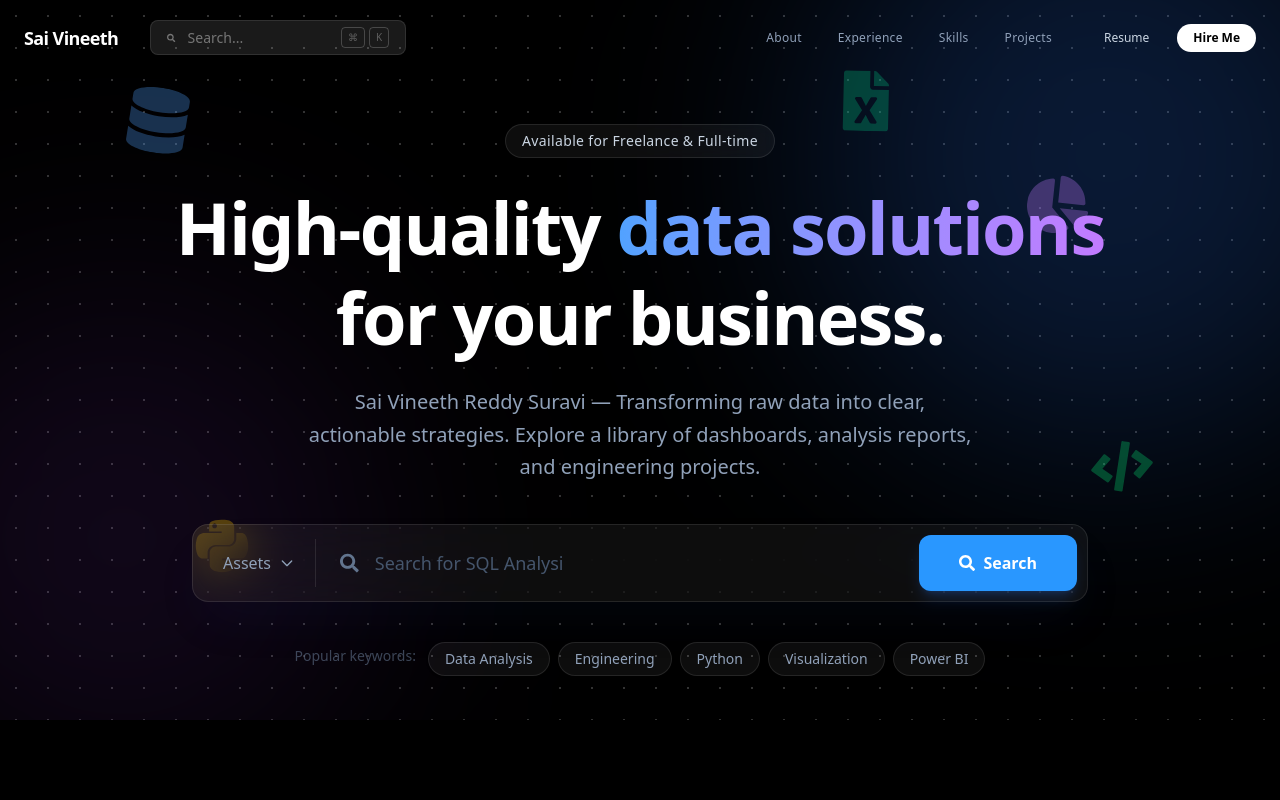
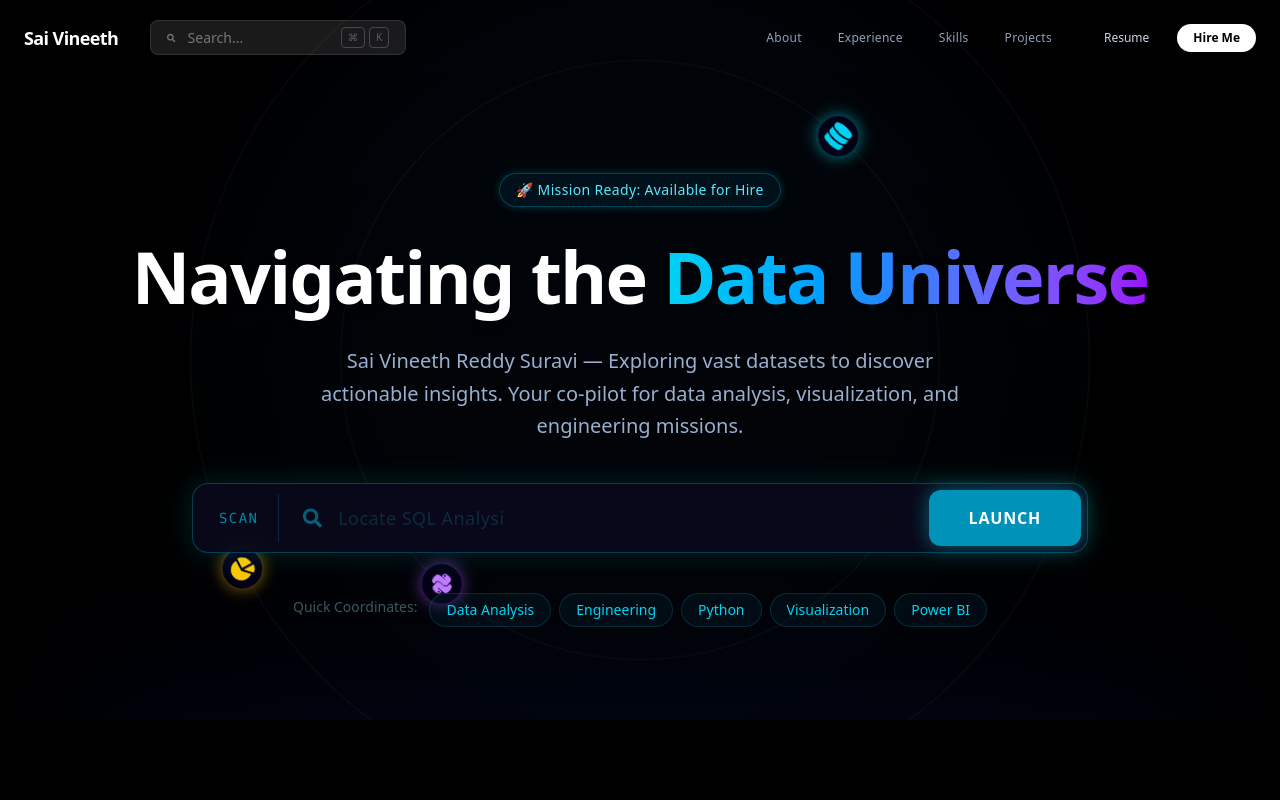
Before and after one commit to saivineethreddysuravi/saivineethreddysuravi.com, a Next.js app: page / in a window 1280 px wide. Shown: the top 800 px of the page. Built offline with nearby package versions, Linux system fonts and the light colour scheme.

Commit message:
Update portfolio theme to Earth & Solar System (Deep Space)

```diff
--- a/src/app/globals.css
+++ b/src/app/globals.css
@@ -1,26 +1,31 @@
 @import "tailwindcss";
 
 @theme {
-  --color-background: #000000;
+  --color-background: #030014;
   --color-foreground: #f8fafc;
-  --color-accent: #2997ff; /* Apple Blue */
+  --color-accent: #00f0ff; /* Space Cyan */
 }
 
 :root {
-  --background: #000000;
+  --background: #030014;
   --foreground: #f8fafc;
-  --accent: #2997ff;
+  --accent: #00f0ff;
 }
 
 @layer base {
   html {
     scroll-behavior: smooth;
-    background-color: #000000;
+    background-color: #030014;
+    background-image:
+        radial-gradient(white, rgba(255,255,255,.2) 2px, transparent 3px),
+        radial-gradient(white, rgba(255,255,255,.15) 1px, transparent 2px),
+        radial-gradient(white, rgba(255,255,255,.1) 2px, transparent 3px);
+    background-size: 550px 550px, 350px 350px, 250px 250px;
+    background-position: 0 0, 40px 60px, 130px 270px;
   }
 
   body {
-    @apply bg-black text-slate-50 antialiased;
-    background-color: #000000;
+    @apply bg-transparent text-slate-50 antialiased;
     color: #f8fafc;
     font-feature-settings: "ss01", "ss02", "cv01", "cv02";
   }
@@ -28,37 +33,37 @@
 
 @layer utilities {
   .glass {
-    @apply bg-black/70 backdrop-blur-2xl border-b border-white/10 shadow-lg;
+    @apply bg-[#030014]/70 backdrop-blur-md border-b border-cyan-500/20 shadow-lg shadow-cyan-500/5;
   }
 
   .glass-card {
-    @apply bg-slate-900/40 backdrop-blur-md border border-white/5 shadow-sm hover:shadow-xl hover:bg-slate-800/50 transition-all duration-300;
+    @apply bg-[#0a0a20]/60 backdrop-blur-md border border-cyan-500/10 shadow-sm hover:shadow-[0_0_15px_rgba(0,240,255,0.1)] hover:border-cyan-500/30 transition-all duration-300;
   }
 
   .text-gradient {
-    @apply bg-clip-text text-transparent bg-gradient-to-r from-white via-slate-200 to-slate-400;
+    @apply bg-clip-text text-transparent bg-gradient-to-r from-cyan-300 via-blue-400 to-purple-400;
   }
 
   .btn-primary {
-    @apply bg-[#2997ff] text-white font-medium rounded-full hover:bg-[#0077ed] transition-colors px-6 py-2 shadow-lg shadow-blue-500/20;
+    @apply bg-cyan-500 text-black font-bold rounded-full hover:bg-cyan-400 transition-colors px-6 py-2 shadow-[0_0_15px_rgba(0,240,255,0.4)];
   }
 }
 
-/* Custom Scrollbar for Dark Mode */
+/* Custom Scrollbar for Space Theme */
 ::-webkit-scrollbar {
   width: 10px;
 }
 
 ::-webkit-scrollbar-track {
-  background: #0a0a0a;
+  background: #030014;
 }
 
 ::-webkit-scrollbar-thumb {
-  background: #333;
+  background: #1a1a3a;
   border-radius: 5px;
-  border: 2px solid #0a0a0a;
+  border: 1px solid #030014;
 }
 
 ::-webkit-scrollbar-thumb:hover {
-  background: #555;
+  background: #2a2a5a;
 }
--- a/src/components/sections/Hero.tsx
+++ b/src/components/sections/Hero.tsx
@@ -69,37 +69,26 @@ export default function Hero() {
   };
 
   return (
-    <section id="hero" className="relative min-h-[90vh] flex items-center justify-center overflow-hidden bg-black">
-      {/* Freepik-like Background Pattern */}
-      <div className="absolute inset-0 z-0 opacity-20"
-           style={{ backgroundImage: 'radial-gradient(#ffffff 1px, transparent 1px)', backgroundSize: '32px 32px' }}>
+    <section id="hero" className="relative min-h-[90vh] flex items-center justify-center overflow-hidden bg-transparent">
+
+      {/* Solar System / Earth Effect */}
+      <div className="absolute top-1/2 left-1/2 -translate-x-1/2 -translate-y-1/2 w-[800px] h-[800px] rounded-full bg-blue-500/10 blur-[100px] z-0 animate-pulse" />
+      <div className="absolute bottom-[-400px] left-1/2 -translate-x-1/2 w-[1200px] h-[1200px] rounded-full bg-gradient-to-t from-blue-900 via-[#000000] to-transparent opacity-50 blur-3xl z-0" />
+
+      {/* Orbiting Icons */}
+      <div className="absolute top-1/2 left-1/2 -translate-x-1/2 -translate-y-1/2 w-[600px] h-[600px] rounded-full border border-white/5 animate-[spin_60s_linear_infinite] pointer-events-none z-0">
+         <div className="absolute top-0 left-1/2 -translate-x-1/2 -translate-y-1/2 bg-[#030014] p-2 rounded-full border border-cyan-500/30 shadow-[0_0_15px_rgba(0,240,255,0.5)]">
+            <FaDatabase className="text-cyan-400 text-2xl" />
+         </div>
+         <div className="absolute bottom-0 left-1/2 -translate-x-1/2 translate-y-1/2 bg-[#030014] p-2 rounded-full border border-purple-500/30 shadow-[0_0_15px_rgba(168,85,247,0.5)]">
+            <FaPython className="text-purple-400 text-2xl" />
+         </div>
       </div>
 
-      <div className="absolute top-0 left-0 w-full h-full z-0 overflow-hidden pointer-events-none">
-        <div className="absolute -top-[20%] -right-[10%] w-[600px] h-[600px] rounded-full bg-blue-500/20 blur-[120px]" />
-        <div className="absolute top-[40%] -left-[10%] w-[500px] h-[500px] rounded-full bg-purple-500/10 blur-[120px]" />
-
-        {/* Floating Icons Animation - Keeping colors as they pop against black */}
-        {floatingIcons.map((item, index) => (
-            <motion.div
-                key={index}
-                className={`absolute ${item.color} text-4xl md:text-6xl opacity-30`}
-                style={{ top: item.top, left: item.left, right: item.right, bottom: item.bottom }}
-                animate={{
-                    y: [0, -20, 0],
-                    rotate: [0, 10, -10, 0],
-                    scale: [1, 1.1, 1]
-                }}
-                transition={{
-                    duration: 5,
-                    repeat: Infinity,
-                    ease: "easeInOut",
-                    delay: item.delay
-                }}
-            >
-                <item.Icon />
-            </motion.div>
-        ))}
+       <div className="absolute top-1/2 left-1/2 -translate-x-1/2 -translate-y-1/2 w-[900px] h-[900px] rounded-full border border-white/5 animate-[spin_90s_linear_infinite_reverse] pointer-events-none z-0">
+         <div className="absolute left-0 top-1/2 -translate-x-1/2 -translate-y-1/2 bg-[#030014] p-2 rounded-full border border-yellow-500/30 shadow-[0_0_15px_rgba(234,179,8,0.5)]">
+            <FaChartPie className="text-yellow-400 text-2xl" />
+         </div>
       </div>
 
       <div className="container mx-auto px-6 relative z-10 flex flex-col items-center text-center mt-20">
@@ -108,48 +97,46 @@ export default function Hero() {
           animate={{ opacity: 1, y: 0 }}
           transition={{ duration: 0.8, ease: "easeOut" }}
         >
-          <div className="inline-block px-4 py-1.5 mb-6 rounded-full bg-white/5 text-slate-300 font-medium text-sm tracking-wide border border-white/10 backdrop-blur-sm">
-             Available for Freelance & Full-time
+          <div className="inline-block px-4 py-1.5 mb-6 rounded-full bg-cyan-950/30 text-cyan-300 font-medium text-sm tracking-wide border border-cyan-500/30 backdrop-blur-md shadow-[0_0_10px_rgba(0,240,255,0.2)]">
+             🚀 Mission Ready: Available for Hire
           </div>
-          <h1 className="text-5xl md:text-7xl font-bold tracking-tight mb-6 text-white leading-tight">
-            High-quality <span className="text-transparent bg-clip-text bg-gradient-to-r from-blue-400 to-purple-400">data solutions</span> <br className="hidden md:block"/> for your business.
+          <h1 className="text-5xl md:text-7xl font-bold tracking-tight mb-6 text-white leading-tight drop-shadow-lg">
+            Navigating the <span className="text-transparent bg-clip-text bg-gradient-to-r from-cyan-400 via-blue-500 to-purple-600">Data Universe</span>
           </h1>
-          <p className="max-w-2xl mx-auto text-slate-400 text-lg md:text-xl leading-relaxed mb-10 font-light">
-            {personalInfo.name} — Transforming raw data into clear, actionable strategies.
-            <span className="hidden md:inline"> Explore a library of dashboards, analysis reports, and engineering projects.</span>
+          <p className="max-w-2xl mx-auto text-blue-200/80 text-lg md:text-xl leading-relaxed mb-10 font-light">
+            {personalInfo.name} — Exploring vast datasets to discover actionable insights.
+            <span className="hidden md:inline"> Your co-pilot for data analysis, visualization, and engineering missions.</span>
           </p>
         </motion.div>
 
-        {/* Big Search Bar Area */}
+        {/* HUD Search Bar */}
         <motion.div
             initial={{ opacity: 0, scale: 0.95, y: 20 }}
             animate={{ opacity: 1, scale: 1, y: 0 }}
             transition={{ delay: 0.2, duration: 0.6, ease: "backOut" }}
-            className="w-full max-w-4xl bg-white/5 backdrop-blur-xl p-2.5 rounded-2xl shadow-2xl shadow-blue-900/10 border border-white/10 flex flex-col md:flex-row items-center gap-2 relative z-20 group hover:border-white/20 transition-all"
+            className="w-full max-w-4xl bg-[#0a0a20]/80 backdrop-blur-xl p-1.5 rounded-2xl shadow-[0_0_30px_rgba(0,240,255,0.15)] border border-cyan-500/30 flex flex-col md:flex-row items-center gap-2 relative z-20 group hover:border-cyan-500/60 transition-all"
         >
-            <div className="hidden md:flex items-center px-5 border-r border-white/10 text-slate-400 gap-2 cursor-pointer hover:text-white transition-colors font-medium h-12">
-                <span>Assets</span>
-                <svg className="w-4 h-4" fill="none" stroke="currentColor" viewBox="0 0 24 24"><path strokeLinecap="round" strokeLinejoin="round" strokeWidth="2" d="M19 9l-7 7-7-7"></path></svg>
+            <div className="hidden md:flex items-center px-5 border-r border-cyan-500/20 text-cyan-500/70 gap-2 cursor-pointer hover:text-cyan-400 transition-colors font-mono text-sm h-12 tracking-widest uppercase">
+                <span>Scan</span>
             </div>
 
             <div className="flex-1 flex items-center w-full px-4 h-14">
-                 <FaSearch className="text-slate-500 text-xl mr-4 group-hover:text-white/50 transition-colors" />
+                 <FaSearch className="text-cyan-500/50 text-xl mr-4 group-hover:text-cyan-400 transition-colors" />
                  <input
                     type="text"
                     value={searchQuery}
                     onChange={(e) => setSearchQuery(e.target.value)}
                     onKeyDown={(e) => e.key === 'Enter' && handleSearch()}
-                    placeholder={`Search for ${placeholderText}`}
-                    className="w-full h-full text-lg text-white placeholder:text-slate-600 outline-none bg-transparent font-light"
+                    placeholder={`Locate ${placeholderText}`}
+                    className="w-full h-full text-lg text-cyan-50 placeholder:text-cyan-900/50 outline-none bg-transparent font-light tracking-wide"
                  />
             </div>
 
             <button
                 onClick={handleSearch}
-                className="w-full md:w-auto px-10 py-4 bg-[#2997ff] hover:bg-[#0077ed] text-white font-semibold rounded-xl transition-all cursor-pointer flex items-center justify-center gap-2 shadow-lg shadow-blue-500/20 hover:-translate-y-0.5 active:translate-y-0"
+                className="w-full md:w-auto px-10 py-4 bg-cyan-600 hover:bg-cyan-500 text-white font-bold rounded-xl transition-all cursor-pointer flex items-center justify-center gap-2 shadow-[0_0_20px_rgba(0,240,255,0.4)] hover:shadow-[0_0_30px_rgba(0,240,255,0.6)] uppercase tracking-wider"
             >
-                <FaSearch />
-                Search
+                Launch
             </button>
         </motion.div>
 
@@ -158,15 +145,15 @@ export default function Hero() {
             initial={{ opacity: 0 }}
             animate={{ opacity: 1 }}
             transition={{ delay: 0.6 }}
-            className="mt-10 flex flex-wrap justify-center gap-3 text-sm text-slate-500 font-medium"
+            className="mt-10 flex flex-wrap justify-center gap-3 text-sm text-cyan-200/60 font-medium"
         >
-            <span className="opacity-60 py-1">Popular keywords:</span>
+            <span className="opacity-60 py-1">Quick Coordinates:</span>
             <div className="flex flex-wrap gap-2 justify-center">
                 {["Data Analysis", "Engineering", "Python", "Visualization", "Power BI"].map((tag, i) => (
                     <button
                         key={i}
                         onClick={() => { setSearchQuery(tag); handleSearch(); }}
-                        className="px-4 py-1.5 rounded-full border border-white/10 bg-white/5 text-slate-400 hover:bg-white/10 hover:border-white/20 hover:text-white cursor-pointer transition-all shadow-sm"
+                        className="px-4 py-1.5 rounded-full border border-cyan-500/20 bg-cyan-950/20 text-cyan-400 hover:bg-cyan-500/20 hover:border-cyan-400 hover:text-cyan-200 cursor-pointer transition-all shadow-sm hover:shadow-[0_0_10px_rgba(0,240,255,0.3)]"
                     >
                         {tag}
                     </button>
```
